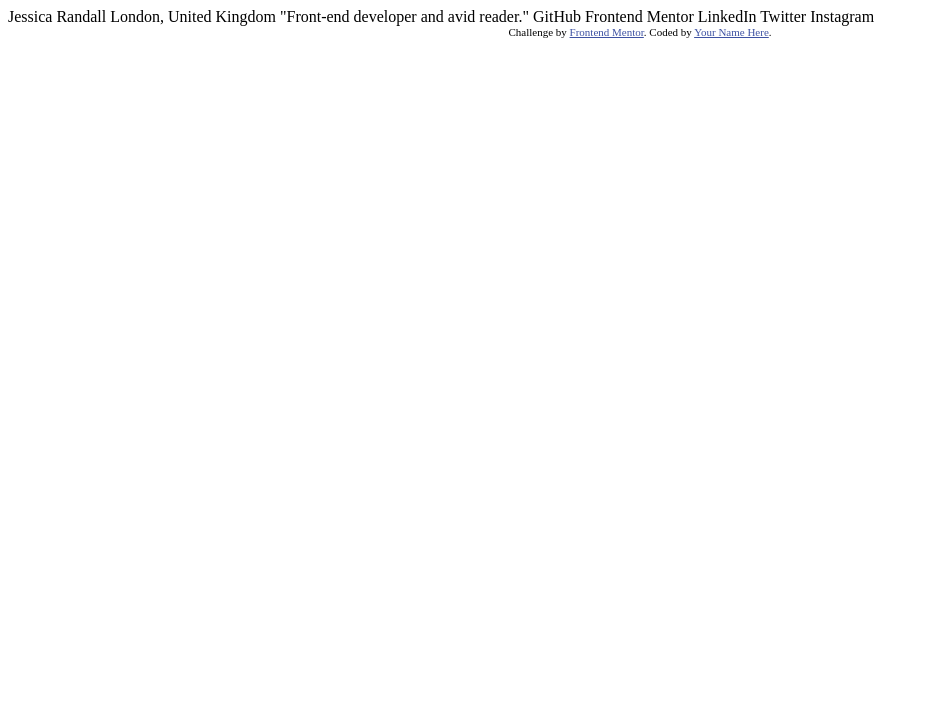
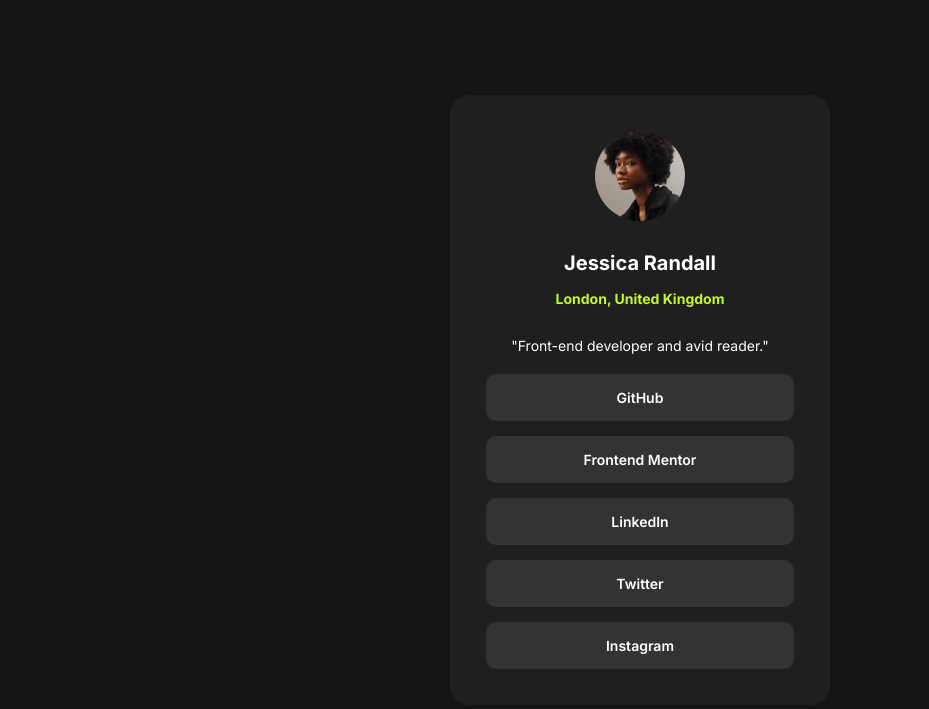
Before and after one commit to dave-teg/social-links-profile, a plain HTML site: page index.html in a window 1280 px wide. Shown: the whole page, without its empty margins (0-929 px from the left). Drawn offline with Linux system fonts and the light colour scheme.

Commit message:
Add final solution

```diff
--- /dev/null
+++ b/css/_global.scss
@@ -0,0 +1,20 @@
+@import url('https://fonts.googleapis.com/css2?family=Inter:ital,opsz,wght@0,14..32,100..900;1,14..32,100..900&display=swap');
+
+*,
+*::before,
+*::after {
+  margin: 0;
+  padding: 0;
+  box-sizing: border-box;
+}
+
+
+body {
+  display: grid;
+  place-content: center;
+  min-height: 100vh;
+  background-color: $grey-900;
+  font-family: "Inter", sans-serif;
+  font-size: $font-size-md;
+  font-weight: $font-weight-md;
+}
--- /dev/null
+++ b/css/_profile-card.scss
@@ -0,0 +1,68 @@
+.profile-card {
+  background-color: $grey-800;
+  width: 20rem;
+  border-radius: $border-radius-md;
+  padding: $padding-md $padding-sm;
+  display: flex;
+  flex-direction: column;
+  align-items: center;
+  //for 1024px and above
+  @media screen and (min-width: 64em) {
+    width: 23.75rem;
+    padding: $padding-lg;
+  }
+
+  img{
+    display: block;
+    width: 90px;
+    height: 90px;
+    object-fit: cover;
+    border-radius: 50%;
+    margin-bottom: $margin-lg;
+  }
+
+  &__name{
+      font-size: $font-size-lg;
+      font-weight: $font-weight-lg;
+      color: $white;
+      margin-bottom: $margin-sm;
+  }
+
+  &__location {
+    color: $green;
+    font-size: $font-size-md;
+    margin-bottom: $margin-lg;
+  }
+
+  &__description {
+    color: $white;
+    font-weight: $font-weight-sm;
+    margin-bottom: $margin-md;
+  }
+
+  .social-links {
+    display: flex;
+    flex-direction: column;
+    gap: $gap;
+    width: 100%;
+
+    .link {
+      display: block;
+      background-color: $grey-700;
+      padding: $padding-xsm 0;
+      border-radius: $border-radius-sm;
+      text-align: center;
+      color: $white;
+      text-decoration: none;
+      transition: all 0.3s ease-in-out;
+
+      &:hover,
+      &:focus {
+        background-color: $green;
+        color: $grey-800;
+      }
+    }
+
+  }
+
+}
--- /dev/null
+++ b/css/_variables.scss
@@ -0,0 +1,27 @@
+// colors
+$white: hsl(0, 0%, 100%);
+$green: hsl(75, 94%, 57%);
+$grey-700: hsl(0, 0%, 20%);
+$grey-800: hsl(0, 0%, 12%);
+$grey-900: hsl(0, 0%, 8%);
+
+// fonts
+$font-size-lg: 1.25rem;
+$font-size-md: 0.875rem;
+$font-weight-sm: 400;
+$font-weight-md: 600;
+$font-weight-lg: 700;
+
+// spacing
+$padding-xsm: 0.9375rem;
+$padding-sm: 1.25rem;
+$padding-md: 1.5rem;
+$padding-lg: 2.25rem;
+$margin-lg: 1.875rem;
+$margin-md: 1.25rem;
+$margin-sm: 0.9375rem;
+$gap: 0.9375rem;
+
+// border-radius
+$border-radius-md: 1.25rem;
+$border-radius-sm: 0.625rem;
--- /dev/null
+++ b/css/main.scss
@@ -0,0 +1,3 @@
+@import 'variables';
+@import 'global';
+@import 'profile-card';
--- a/index.html
+++ b/index.html
@@ -7,28 +7,26 @@
   <link rel="icon" type="image/png" sizes="32x32" href="./assets/images/favicon-32x32.png">
 
   <title>Frontend Mentor | Social links profile</title>
+  <link rel="stylesheet" href="css/main.css">
 
-  <!-- Feel free to remove these styles or customise in your own stylesheet 👍 -->
-  <style>
-    .attribution { font-size: 11px; text-align: center; }
-    .attribution a { color: hsl(228, 45%, 44%); }
-  </style>
 </head>
 <body>
+  <main>
+    <div class="profile-card">
+      <img src="assets/images/avatar-jessica.jpeg" alt="jessica avatar">
+      <h1 class="profile-card__name">Jessica Randall</h1>
+      <h2 class="profile-card__location">London, United Kingdom</h2>
+      <p class="profile-card__description">"Front-end developer and avid reader."
+      </p>
+      <div class="social-links">
+        <a href="#" class="link">GitHub</a>
+        <a href="#" class="link">Frontend Mentor</a>
+        <a href="#" class="link">LinkedIn</a>
+        <a href="#" class="link">Twitter</a>
+        <a href="#" class="link">Instagram</a>
+      </div>
+    </div>
+  </main>
 
-  Jessica Randall
-  London, United Kingdom
-  "Front-end developer and avid reader."
-
-  GitHub
-  Frontend Mentor
-  LinkedIn
-  Twitter
-  Instagram
-
-  <div class="attribution">
-    Challenge by <a href="https://www.frontendmentor.io?ref=challenge" target="_blank">Frontend Mentor</a>.
-    Coded by <a href="#">Your Name Here</a>.
-  </div>
 </body>
 </html>
```
Also changed, not shown: css/main.css (added), 2 other files.
